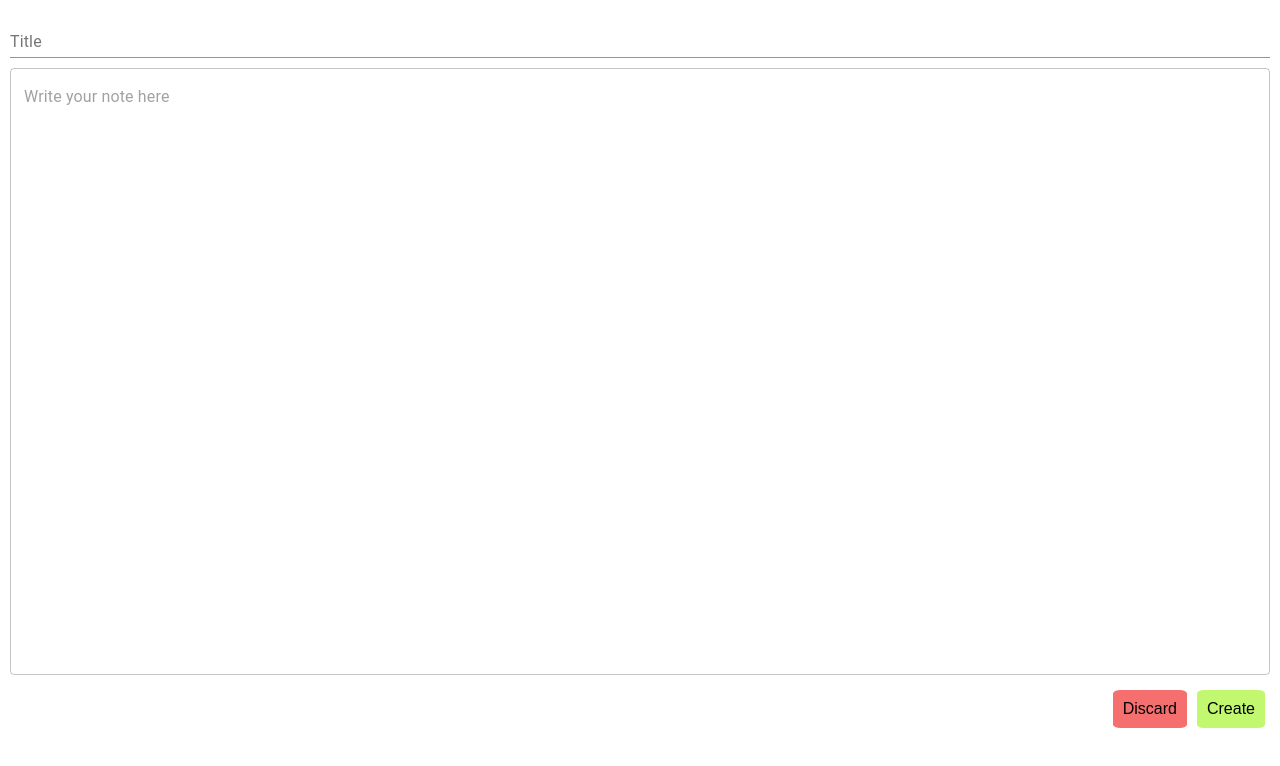
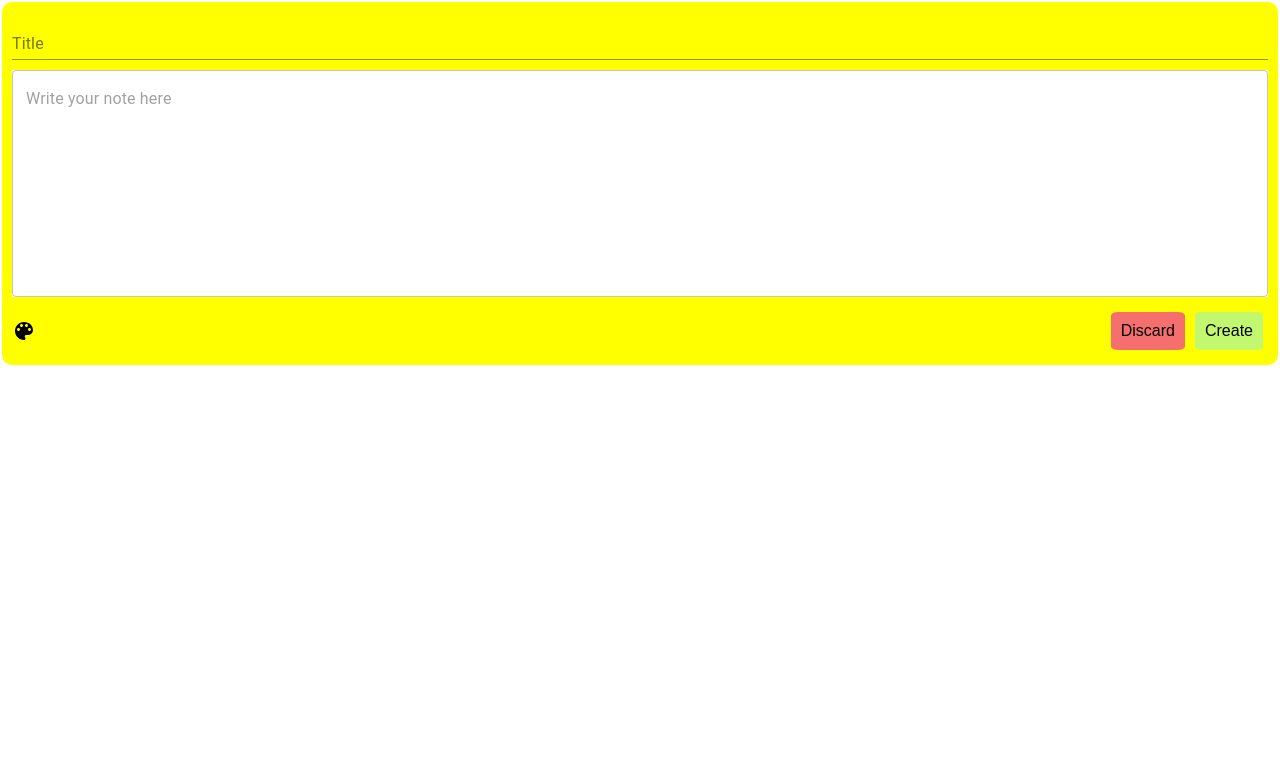
Before and after one commit to rahulraina711/multi-app-frontend, a React (Create React App) app: page /createNote in a window 1280 px wide. Shown: the top 766 px of the page. Built offline with nearby package versions, Linux system fonts and the light colour scheme.

Commit message:
notes part done

```diff
--- a/src/App.js
+++ b/src/App.js
@@ -1,6 +1,6 @@
 import './App.scss';
 import logo from './static/logo.png';
-import {Add, Note, FormatListBulleted, PublicOutlined} from '@material-ui/icons';
+import {Add, Note, FormatListBulleted, PublicOutlined, DeleteOutline} from '@material-ui/icons';
 import {grey} from "@material-ui/core/colors";
 import React, { useEffect, useState } from 'react';
 import { useHistory } from 'react-router-dom';
@@ -8,6 +8,7 @@ import { useHistory } from 'react-router-dom';
 function App() {
 
   const [notes, setNotes] = useState([]);
+  const [pxv, setPxv] = useState("0px")
   const history = useHistory();
 
   useEffect(()=>{
@@ -22,12 +23,21 @@ function App() {
     history.push("/createNote");
   }
 
+  function deleteNote(id){
+    let newNotes = notes.filter(note=> note.id !== id);
+    setNotes(newNotes);
+    localStorage.setItem("notes",JSON.stringify(newNotes));
+  }
+
   function renderNotes(){
     if(notes===null) return <>No Notes Created</>
     return notes.map(note=>{
       return(
-        <div key={note.id} className="rendered-note">
-          <div className="r-note-title">{note.title}</div>
+        <div key={note.id} className="rendered-note" style={{background:note.color || "#ffff00"}}>
+          <div className="r-note-a">
+            <div className="r-note-title" style={{textDecoration:"underline", marginBottom:"3px"}}>{note.title}</div>
+            <DeleteOutline onClick={()=>deleteNote(note.id)}/>
+          </div>
           <div className="r-note-body">{note.body}</div>
         </div>
       )
--- a/src/App.scss
+++ b/src/App.scss
@@ -41,19 +41,25 @@ $base-light:  #F6D2E0;
     flex-direction: column;
     justify-content: flex-start;
     width: 90%;
+    height: 43rem;
+    overflow: scroll;
 
     .rendered-note{
       display: flex;
       flex-direction: column;
       padding: 5px;
       border-radius: 5px;
-      background: rgb(248, 248, 71);
       margin: 10px 0 0 0;
       border: 1px solid black;
 
-      .r-note-title{
-        font-weight: bold;
-        font-size: 1.5rem;
+      .r-note-a{
+        display: flex;
+        justify-content: space-between;
+        align-items: center;
+        .r-note-title{
+          font-weight: bold;
+          font-size: 1.5rem;
+        }
       }
 
       .r-note-body{
@@ -74,7 +80,7 @@ $base-light:  #F6D2E0;
     right: 10px;
     bottom: 20px;
     padding: 3px;
-    border-bottom : 1px solid grey;
+    border : 1px solid grey;
     border-radius: 50%;
 
 
--- a/src/Components/Notes/Note.jsx
+++ b/src/Components/Notes/Note.jsx
@@ -1,11 +1,25 @@
 import React, { useState } from 'react';
 import './note.scss';
-import {TextField} from '@material-ui/core';
-
+import {TextField, Menu, MenuItem} from '@material-ui/core';
+import PaletteIcon from '@material-ui/icons/Palette';
 import { useHistory } from 'react-router-dom';
 
 
 export default function Note() {
+
+    const [color, setColor] = useState("#ffff00");
+    const [anchorEl, setAnchorEl] = useState(null);
+
+    const handleClick = (event) => {
+        setAnchorEl(event.currentTarget);
+      };
+
+    const handleClose = (c) => {
+        setColor(c);
+        setAnchorEl(null);
+      };
+
+
 
     const history = useHistory();
     const [title, setTitle] = useState("");
@@ -22,7 +36,8 @@ export default function Note() {
         notes.push({
             id,
             title,
-            body
+            body,
+            color
         })
         localStorage.setItem("notes", JSON.stringify(notes));
         localStorage.setItem("last_note_id",id+1);
@@ -34,7 +49,7 @@ export default function Note() {
     }
 
     return(
-        <div className="note-bb">
+        <div className="note-bb" style={{background:color}}>
             <TextField
                 className="note-title"
                 label="Title"
@@ -45,17 +60,34 @@ export default function Note() {
             <TextField
                 className="note-body"
                 multiline
-                rows={30}
+                rows={10}
                 defaultValue={body}
                 variant="outlined"
                 placeholder="Write your note here"
                 fullWidth
                 onChange={(e)=>setBody(e.target.value)}
+                style={{background:"white"}}
             />
-            <div className="actions">
-                <button className="cancel" onClick={()=>onClickHandler(false)}>Discard</button>
-                <button className="create" onClick={()=>onClickHandler(true)}>Create</button>
+            <div className="options">
+                <PaletteIcon className="cp" onClick={handleClick} />
+                <div className="actions">
+                    <button className="cancel" onClick={()=>onClickHandler(false)}>Discard</button>
+                    <button className="create" onClick={()=>onClickHandler(true)}>Create</button>
+                </div>
             </div>
+            <Menu
+              id="simple-menu"
+              anchorEl={anchorEl}
+              keepMounted
+              open={Boolean(anchorEl)}
+              onClose={handleClose}
+            >
+              <MenuItem onClick={()=>handleClose("#9fff80")}><div style={{height:"20px",width:"20px",borderRadius:"50%",background:"#9fff80"}}></div></MenuItem>
+              <MenuItem onClick={()=>handleClose("#cc99ff")}><div style={{height:"20px",width:"20px",borderRadius:"50%",background:"#cc99ff"}}></div></MenuItem>
+              <MenuItem onClick={()=>handleClose("#66b3ff")}><div style={{height:"20px",width:"20px",borderRadius:"50%",background:"#66b3ff"}}></div></MenuItem>
+              <MenuItem onClick={()=>handleClose("#ff4da6")}><div style={{height:"20px",width:"20px",borderRadius:"50%",background:"#ff4da6"}}></div></MenuItem>
+              <MenuItem onClick={()=>handleClose("#ffff00")}><div style={{height:"20px",width:"20px",borderRadius:"50%",background:"#ffff00"}}></div></MenuItem>
+            </Menu>
         </div>
 
     )
--- a/src/Components/Notes/note.scss
+++ b/src/Components/Notes/note.scss
@@ -2,6 +2,8 @@
     display: flex;
     flex-direction: column;
     padding: 10px;
+    margin: 2px;
+    border-radius: 10px;
 
     .note-title{
         margin-bottom: 10px;
@@ -9,6 +11,10 @@
     .note-body{
         margin-bottom: 10px;
     }
+    .options{
+        display: flex;
+        justify-content: space-between;
+        align-items: center;
         .actions{
             display: flex;
             justify-content: flex-end;
@@ -29,5 +35,7 @@
                 background: rgb(245, 111, 111);
             }
         }
+    }
+
 
 }
```
Also changed, not shown: 15 other files (tests, documents, lock files or other folders). Lines whose indentation alone changed are shown as unchanged.
